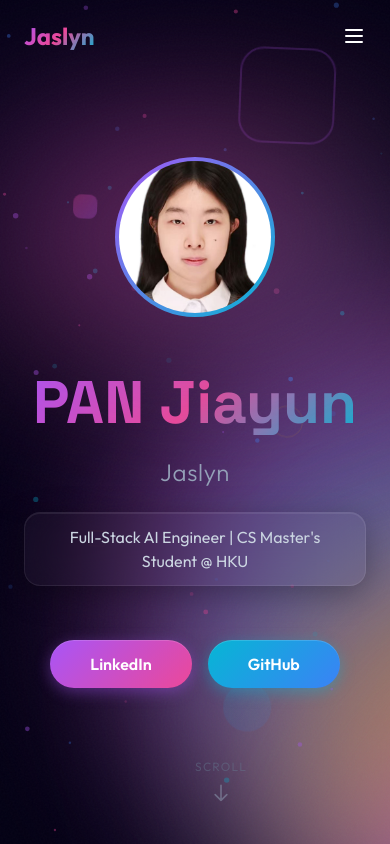
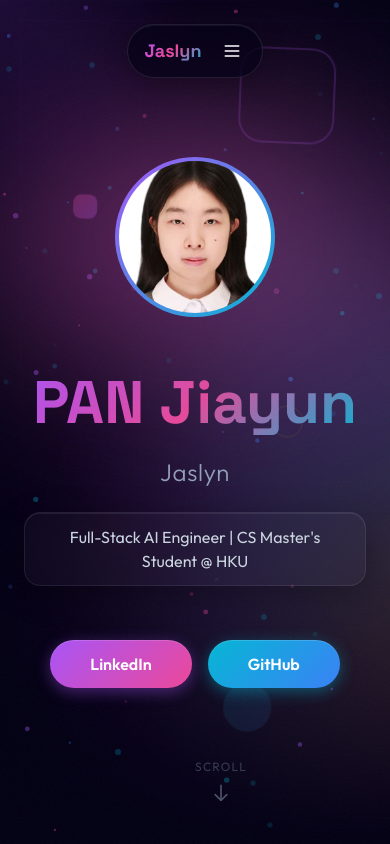
Before and after one commit to youzuos/personal_CV_web, a React (Vite) app: page / in a window 390 px wide. Shown: the top 844 px of the page. Built offline with nearby package versions, Linux system fonts and the light colour scheme.

Commit message:
feat: add animated grid background & floating capsule navbar

```diff
--- a/src/components/AuroraBackground.jsx
+++ b/src/components/AuroraBackground.jsx
@@ -1,27 +1,33 @@
 // src/components/AuroraBackground.jsx
-import { useEffect, useState } from 'react'
+import { useEffect, useState, useRef } from 'react'
+import { motion } from 'framer-motion'
 
 export default function AuroraBackground() {
-  const [blobs, setBlobs] = useState([])
+  const [mousePosition, setMousePosition] = useState({ x: 0, y: 0 })
+  const gridRef = useRef(null)
 
   useEffect(() => {
-    // 创建多个渐变光斑
-    const newBlobs = [
-      { id: 1, color: 'from-aurora-purple via-aurora-pink to-aurora-cyan', size: 600, delay: 0 },
-      { id: 2, color: 'from-aurora-cyan via-aurora-blue to-aurora-purple', size: 500, delay: -5 },
-      { id: 3, color: 'from-aurora-orange via-aurora-yellow to-aurora-pink', size: 400, delay: -10 },
-      { id: 4, color: 'from-aurora-pink via-aurora-purple to-aurora-cyan', size: 550, delay: -15 },
-    ]
-    setBlobs(newBlobs)
+    const handleMouseMove = (e) => {
+      setMousePosition({ x: e.clientX, y: e.clientY })
+    }
+    window.addEventListener('mousemove', handleMouseMove)
+    return () => window.removeEventListener('mousemove', handleMouseMove)
   }, [])
+
+  const blobs = [
+    { id: 1, color: 'from-aurora-purple via-aurora-pink to-aurora-cyan', size: 600, delay: 0 },
+    { id: 2, color: 'from-aurora-cyan via-aurora-blue to-aurora-purple', size: 500, delay: -5 },
+    { id: 3, color: 'from-aurora-orange via-aurora-yellow to-aurora-pink', size: 400, delay: -10 },
+    { id: 4, color: 'from-aurora-pink via-aurora-purple to-aurora-cyan', size: 550, delay: -15 },
+  ]
 
   return (
     <div className="fixed inset-0 -z-10 overflow-hidden bg-aurora-bg">
-      {/* 渐变光斑 */}
+      {/* Animated gradient blobs */}
       {blobs.map((blob) => (
-        <div
+        <motion.div
           key={blob.id}
-          className={`hero-glow bg-gradient-to-br ${blob.color}`}
+          className={`absolute rounded-full hero-glow bg-gradient-to-br ${blob.color}`}
           style={{
             width: blob.size,
             height: blob.size,
@@ -29,20 +35,90 @@ export default function AuroraBackground() {
             left: `${10 + blob.id * 20}%`,
             animationDelay: `${blob.delay}s`,
           }}
+          animate={{
+            x: [0, 30, -30, 0],
+            y: [0, -30, 30, 0],
+            scale: [1, 1.1, 0.9, 1],
+          }}
+          transition={{
+            duration: 20 + blob.id * 2,
+            repeat: Infinity,
+            ease: "easeInOut"
+          }}
         />
       ))}
 
-      {/* 网格覆盖 */}
+      {/* Mouse-following glow */}
+      <motion.div
+        className="pointer-events-none fixed rounded-full"
+        style={{
+          width: 400,
+          height: 400,
+          background: 'radial-gradient(circle, rgba(168, 85, 247, 0.15) 0%, transparent 70%)',
+        }}
+        animate={{
+          x: mousePosition.x - 200,
+          y: mousePosition.y - 200,
+        }}
+        transition={{ type: "spring", damping: 30, stiffness: 200 }}
+      />
+
+      {/* Animated Grid */}
       <div
-        className="absolute inset-0 opacity-[0.02]"
+        ref={gridRef}
+        className="absolute inset-0"
         style={{
           backgroundImage: `
-            linear-gradient(to right, rgba(255,255,255,0.1) 1px, transparent 1px),
-            linear-gradient(to bottom, rgba(255,255,255,0.1) 1px, transparent 1px)
+            linear-gradient(to right, rgba(168, 85, 247, 0.03) 1px, transparent 1px),
+            linear-gradient(to bottom, rgba(168, 85, 247, 0.03) 1px, transparent 1px)
           `,
-          backgroundSize: '50px 50px',
+          backgroundSize: '60px 60px',
+          animation: 'gridMove 20s linear infinite',
         }}
-      />
+      >
+        <style>{`
+          @keyframes gridMove {
+            0% { transform: translate(0, 0); }
+            100% { transform: translate(60px, 60px); }
+          }
+        `}</style>
+      </div>
+
+      {/* Gradient overlay */}
+      <div className="absolute inset-0 bg-gradient-to-b from-transparent via-aurora-bg/50 to-aurora-bg" />
+
+      {/* Floating grid dots */}
+      {Array.from({ length: 20 }).map((_, i) => (
+        <motion.div
+          key={i}
+          className="absolute w-1 h-1 rounded-full bg-aurora-cyan/30"
+          style={{
+            left: `${Math.random() * 100}%`,
+            top: `${Math.random() * 100}%`,
+          }}
+          animate={{
+            opacity: [0.2, 0.8, 0.2],
+            scale: [1, 1.5, 1],
+          }}
+          transition={{
+            duration: 3 + Math.random() * 2,
+            repeat: Infinity,
+            delay: Math.random() * 2,
+          }}
+        />
+      ))}
+
+      {/* Diagonal gradient lines */}
+      <div className="absolute inset-0 overflow-hidden opacity-20">
+        <motion.div
+          className="absolute -top-1/2 -left-1/2 w-[200%] h-[200%]"
+          style={{
+            background: 'repeating-linear-gradient(45deg, transparent, transparent 100px, rgba(168, 85, 247, 0.03) 100px, rgba(168, 85, 247, 0.03) 200px)',
+          }}
+          animate={{ x: [0, 200] }}
+          transition={{ duration: 30, repeat: Infinity, ease: "linear" }}
+        />
+      </div>
     </div>
   )
 }
--- a/src/components/Navbar.jsx
+++ b/src/components/Navbar.jsx
@@ -15,6 +15,7 @@ const navItems = [
 export default function Navbar() {
   const [isScrolled, setIsScrolled] = useState(false)
   const [activeSection, setActiveSection] = useState('')
+  const [isMobileMenuOpen, setIsMobileMenuOpen] = useState(false)
 
   useEffect(() => {
     const handleScroll = () => {
@@ -40,6 +41,7 @@ export default function Navbar() {
 
   const scrollToSection = (e, href) => {
     e.preventDefault()
+    setIsMobileMenuOpen(false)
     const element = document.querySelector(href)
     if (element) {
       element.scrollIntoView({ behavior: 'smooth' })
@@ -47,59 +49,113 @@ export default function Navbar() {
   }
 
   return (
+    <>
       <motion.nav
-      initial={{ y: -100 }}
-      animate={{ y: 0 }}
-      className={`fixed top-0 left-0 right-0 z-50 transition-all duration-500 ${
-        isScrolled ? 'glass-card py-3 mx-4 mt-4 rounded-2xl' : 'py-5'
-      }`}
+        initial={{ y: -100, opacity: 0 }}
+        animate={{ y: 0, opacity: 1 }}
+        transition={{ duration: 0.6, ease: [0.16, 1, 0.3, 1] }}
+        className="fixed top-6 left-0 right-0 z-50 flex justify-center px-4"
       >
-      <div className="max-w-6xl mx-auto px-6 flex justify-between items-center">
+        {/* Floating Capsule */}
+        <motion.div
+          animate={{
+            backgroundColor: isScrolled ? 'rgba(3, 0, 20, 0.8)' : 'rgba(3, 0, 20, 0.6)',
+            borderColor: isScrolled ? 'rgba(168, 85, 247, 0.3)' : 'rgba(255, 255, 255, 0.1)',
+          }}
+          className="flex items-center gap-4 md:gap-8 px-4 md:px-6 py-3 rounded-full border backdrop-blur-xl shadow-2xl"
+          style={{
+            boxShadow: isScrolled
+              ? '0 8px 32px rgba(168, 85, 247, 0.2), inset 0 1px 0 rgba(255, 255, 255, 0.1)'
+              : '0 4px 24px rgba(0, 0, 0, 0.3), inset 0 1px 0 rgba(255, 255, 255, 0.05)',
+          }}
+        >
+          {/* Logo */}
           <motion.a
             href="#"
             onClick={(e) => scrollToSection(e, '#')}
-          className="text-2xl font-bold gradient-text"
+            className="text-lg md:text-xl font-display font-bold gradient-text shrink-0"
             whileHover={{ scale: 1.05 }}
+            whileTap={{ scale: 0.98 }}
           >
             Jaslyn
           </motion.a>
 
-        <ul className="hidden md:flex gap-8">
+          {/* Desktop Navigation */}
+          <div className="hidden md:flex items-center gap-1">
+            <div className="h-4 w-px bg-white/10" />
             {navItems.map((item) => {
               const isActive = activeSection === item.href.slice(1)
               return (
-              <li key={item.name}>
                 <motion.a
+                  key={item.name}
                   href={item.href}
                   onClick={(e) => scrollToSection(e, item.href)}
-                  className={`text-sm font-medium transition-colors relative ${
+                  className={`relative px-3 py-1.5 text-sm font-medium rounded-full transition-colors ${
                     isActive ? 'text-white' : 'text-slate-400 hover:text-white'
                   }`}
-                  whileHover={{ y: -2 }}
+                  whileHover={{ y: -1 }}
+                  whileTap={{ scale: 0.98 }}
                 >
                   {item.name}
                   {isActive && (
                     <motion.div
-                      layoutId="activeSection"
-                      className="absolute -bottom-1 left-0 right-0 h-0.5 bg-gradient-to-r from-aurora-purple to-aurora-cyan"
+                      layoutId="activeNav"
+                      className="absolute inset-0 rounded-full bg-gradient-to-r from-aurora-purple/30 to-aurora-cyan/30"
+                      transition={{ type: "spring", stiffness: 300, damping: 30 }}
                     />
                   )}
                 </motion.a>
-              </li>
               )
             })}
-        </ul>
+          </div>
 
-        {/* Mobile menu button */}
+          {/* Mobile Menu Button */}
           <motion.button
-          className="md:hidden text-white"
+            onClick={() => setIsMobileMenuOpen(!isMobileMenuOpen)}
+            className="md:hidden text-white p-1"
             whileTap={{ scale: 0.95 }}
           >
-          <svg className="w-6 h-6" fill="none" stroke="currentColor" viewBox="0 0 24 24">
+            <svg className="w-5 h-5" fill="none" stroke="currentColor" viewBox="0 0 24 24">
+              {isMobileMenuOpen ? (
+                <path strokeLinecap="round" strokeLinejoin="round" strokeWidth={2} d="M6 18L18 6M6 6l12 12" />
+              ) : (
                 <path strokeLinecap="round" strokeLinejoin="round" strokeWidth={2} d="M4 6h16M4 12h16M4 18h16" />
+              )}
             </svg>
           </motion.button>
+        </motion.div>
+      </motion.nav>
+
+      {/* Mobile Menu Dropdown */}
+      <AnimatePresence>
+        {isMobileMenuOpen && (
+          <motion.div
+            initial={{ opacity: 0, y: -20 }}
+            animate={{ opacity: 1, y: 0 }}
+            exit={{ opacity: 0, y: -20 }}
+            className="fixed top-20 left-4 right-4 z-40 md:hidden"
+          >
+            <div className="glass-card p-4 space-y-2">
+              {navItems.map((item) => {
+                const isActive = activeSection === item.href.slice(1)
+                return (
+                  <motion.a
+                    key={item.name}
+                    href={item.href}
+                    onClick={(e) => scrollToSection(e, item.href)}
+                    className={`block px-4 py-3 rounded-xl text-center transition-colors ${
+                      isActive ? 'text-white bg-white/10' : 'text-slate-400 hover:text-white hover:bg-white/5'
+                    }`}
+                    whileTap={{ scale: 0.98 }}
+                  >
+                    {item.name}
+                  </motion.a>
+                )
+              })}
             </div>
-    </motion.nav>
+          </motion.div>
+        )}
+      </AnimatePresence>
+    </>
   )
 }
```
Lines whose indentation alone changed are shown as unchanged.
